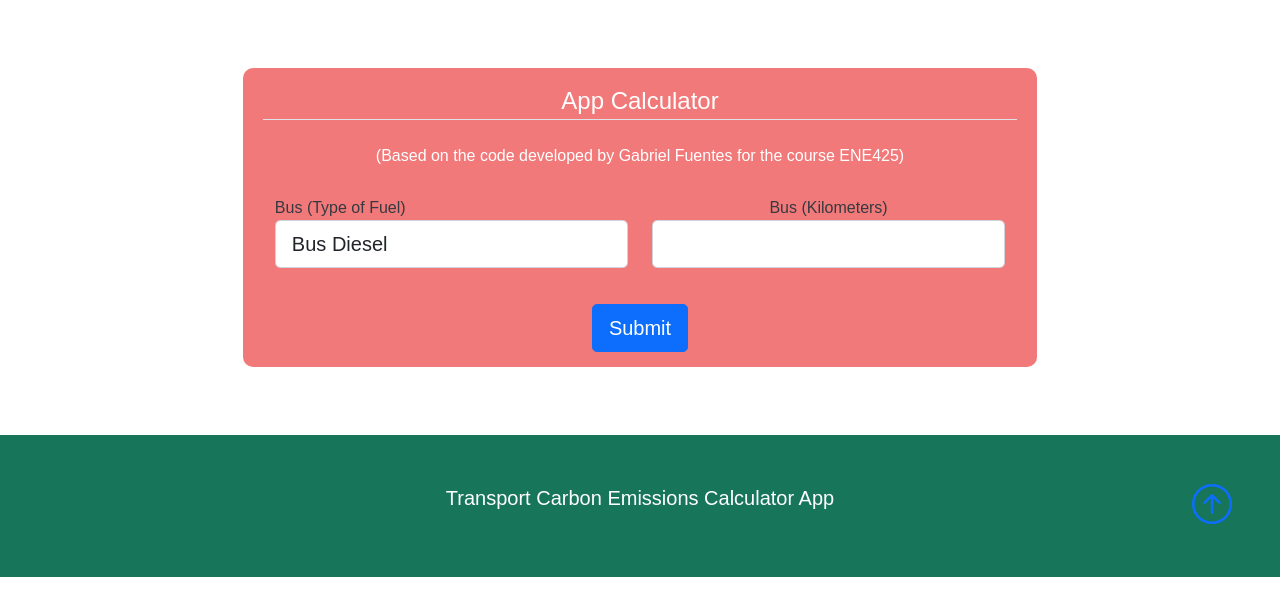
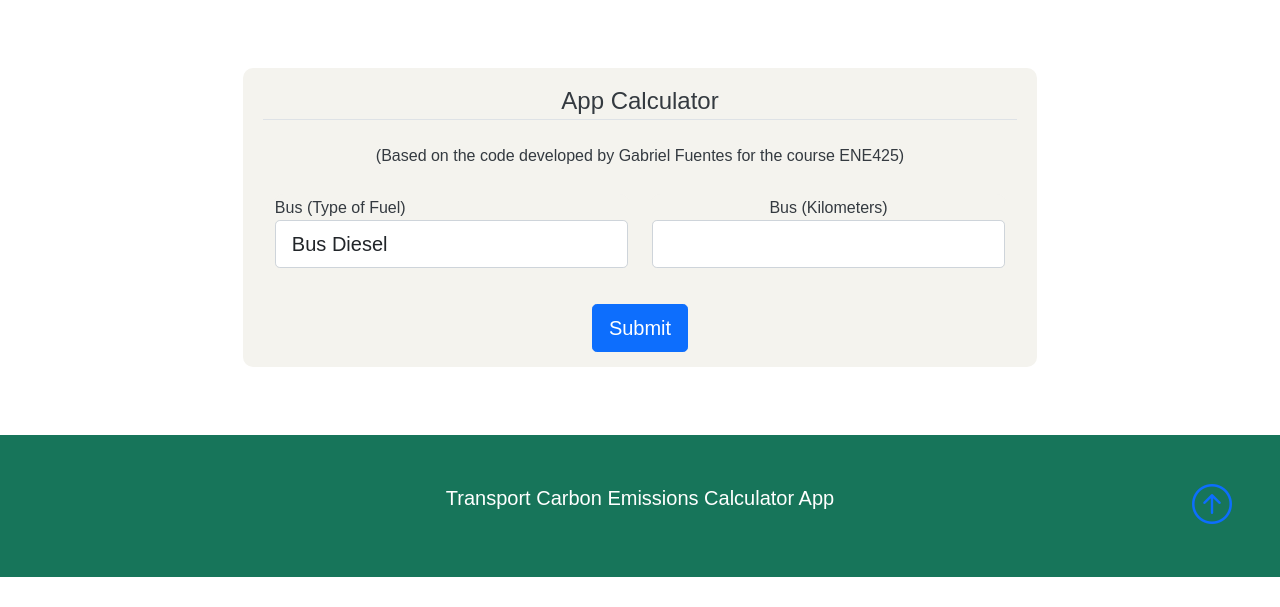
Before and after one commit to VeronikaPriakhina/ENE425-2022-app-Veronika, a Flask app: page /app_calculator in a window 1280 px wide. Shown: the part 60-667 px from the top of the page. Run offline with Flask 2, Linux system fonts and the light colour scheme; some libraries are stand-ins or nearby versions.

Commit message:
Update layout.html

```diff
--- a/templates/layout.html
+++ b/templates/layout.html
@@ -118,8 +118,8 @@
             }
             .section_caculator_entry_css .box {
               flex: 1;
-              background: #f27979 ;
-              color: #fff;
+              background: #F4F3EE;
+              color: #343a40;
               border-radius: 10px;
               margin: 20px 10px;
               padding: 15px 20px;
@@ -136,8 +136,8 @@
             }
             .section_caculator_entry_css .box:nth-of-type(2) {
               flex-grow:5;
-              background: #f27979 ;
-              color: #fff;
+              background: #F4F3EE;
+              color: #343a40;
               border-radius: 10px;
               margin: 20px 10px;
               padding: 15px 20px;
@@ -160,7 +160,7 @@
             }
             .section_km_fuel_css .box {
               flex: 1;
-              background: #f27979 ;
+              background: #F4F3EE;
               color: #343a40;
               border-radius: 10px;
               margin: 10px 10px;
@@ -169,7 +169,7 @@
             }
             .section_km_fuel_css .box:nth-of-type(1) {
               flex-grow:1;
-              background: #f27979 ;
+              background: #F4F3EE;
               color: #343a40;
               border-radius: 10px;
               margin: 10px 10px;
@@ -178,7 +178,7 @@
             }
             .section_km_fuel_css .box:nth-of-type(2) {
               flex-grow:1;
-              background: #f27979 ;
+              background: #F4F3EE;
               color: #343a40;
               border-radius: 10px;
               margin: 10px 10px;
@@ -187,7 +187,7 @@
             }
             .section_km_fuel_css .box:nth-of-type(3) {
               flex-grow:1;
-              background: #f27979 ;
+              background: #F4F3EE;
               color: #343a40;
               border-radius: 10px;
               margin: 10px 10px;
@@ -204,7 +204,7 @@
             }
             .section_caculator_output_css .box {
               flex: 1;
-              background: #f27979 ;
+              background: #F4F3EE;
               color: #343a40;
               border-radius: 10px;
               margin: 20px 10px;
@@ -213,7 +213,7 @@
             }
             .section_caculator_output_css .box:nth-of-type(1) {
               flex-grow:6;
-              background: #f27979 ;
+              background: #F4F3EE;
               color: #343a40;
               border-radius: 10px;
               margin: 20px 10px;
@@ -222,7 +222,7 @@
             }
             .section_caculator_output_css .box:nth-of-type(2) {
               flex-grow:4;
-              background: #f27979 ;
+              background: #F4F3EE;
               color: #343a40;
               border-radius: 10px;
               margin: 20px 10px;
@@ -238,7 +238,7 @@
             }
             .section_km_fuel_css .box {
               flex: 1;
-              background: #f27979 ;
+              background: #F4F3EE;
               color: #343a40;
               border-radius: 10px;
               margin: 10px 10px;
@@ -247,7 +247,7 @@
             }
             .section_km_fuel_css .box:nth-of-type(1) {
               flex-grow:1;
-              background: #f27979 ;
+              background: #F4F3EE;
               color: #343a40;
               border-radius: 10px;
               margin: 10px 10px;
@@ -256,7 +256,7 @@
             }
             .section_km_fuel_css .box:nth-of-type(2) {
               flex-grow:1;
-              background: #f27979 ;
+              background: #F4F3EE;
               color: #343a40;
               border-radius: 10px;
               margin: 10px 10px;
@@ -265,7 +265,7 @@
             }
             .section_km_fuel_css .box:nth-of-type(3) {
               flex-grow:1;
-              background: #f27979 ;
+              background: #F4F3EE;
               color: #343a40;
               border-radius: 10px;
               margin: 10px 10px;
```
